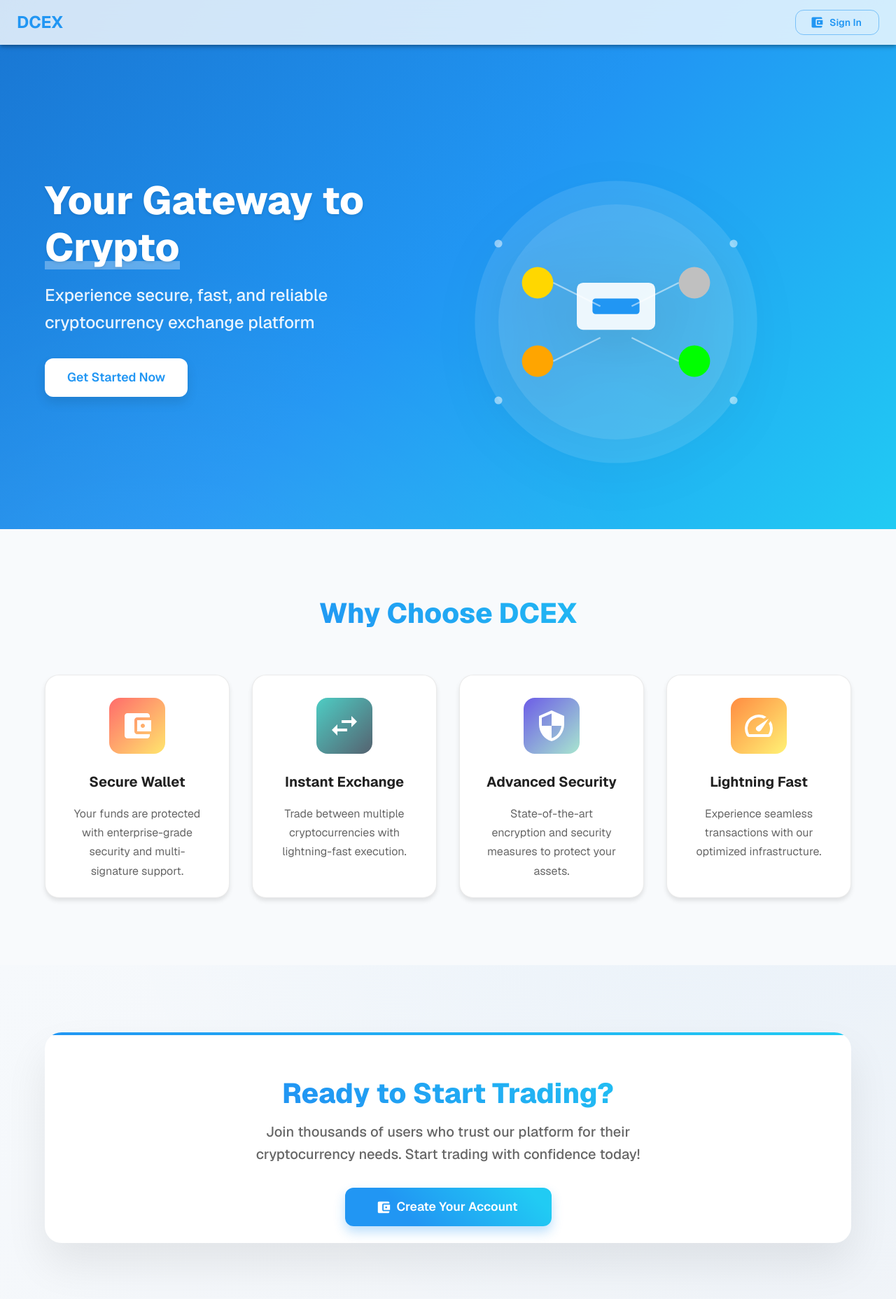
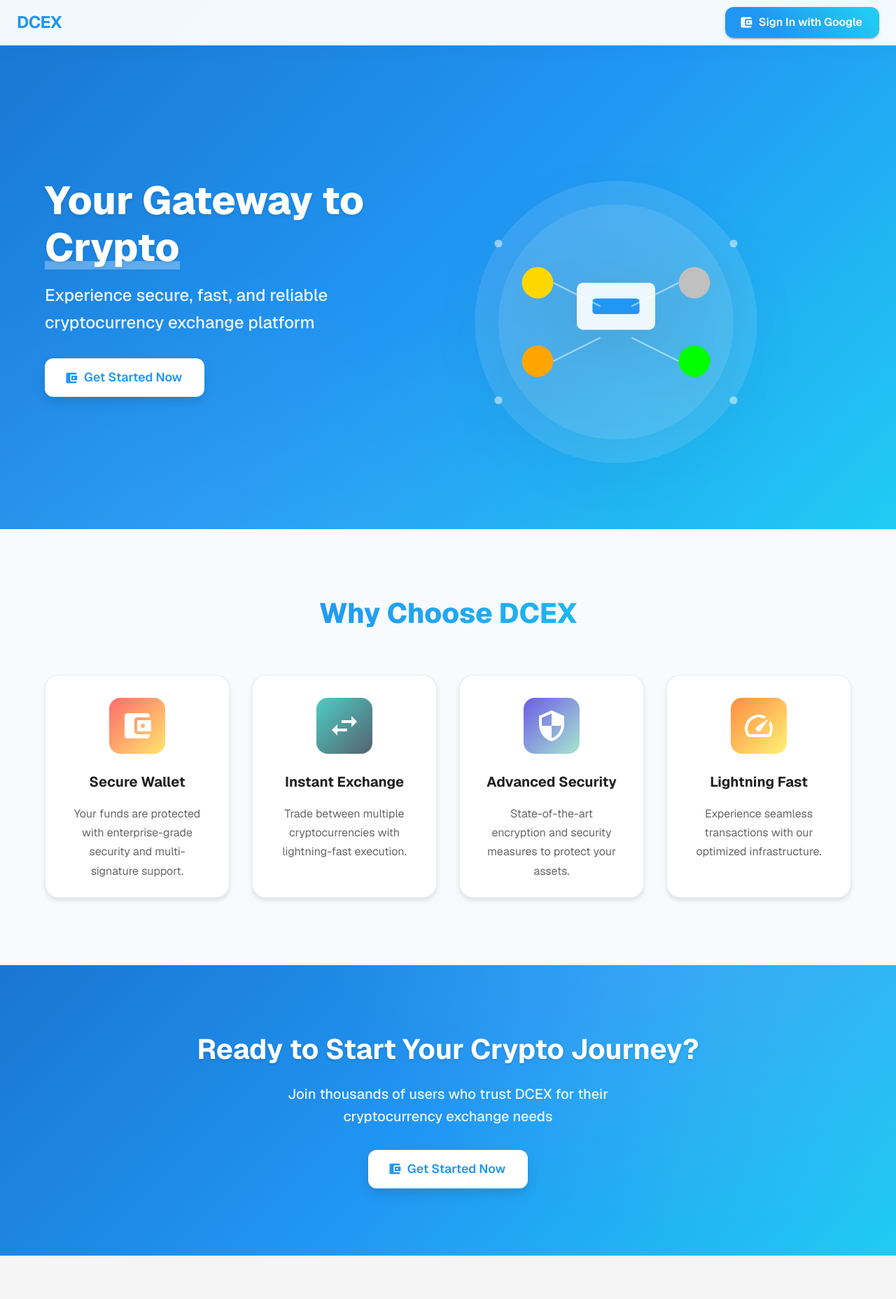
Before and after one commit to h-lakshman/wallet_as_a_service, a Next.js app in the folder frontend/: page / in a window 1280 px wide. Shown: the top 1856 px of the page at 70% size. After the commit the page ends 1794 px from the top, so only its background shows below. Built offline with nearby package versions, Linux system fonts and the light colour scheme; no server answers; what @mui/material-nextjs would draw is missing.

Commit message:
updated landing page to use button render

```diff
--- a/frontend/app/components/CTASection.tsx
+++ b/frontend/app/components/CTASection.tsx
@@ -8,15 +8,15 @@ import {
   Container,
   Typography,
 } from "@mui/material";
-import { AccountBalanceWallet } from "@mui/icons-material";
-import { signIn } from "next-auth/react";
+import AuthButton from "./AuthButton";
 
 export default function CTASection() {
   return (
     <Box
       sx={{
         py: { xs: 8, sm: 12 },
-        background: "linear-gradient(135deg, #f6f9fc 0%, #f1f4f8 100%)",
+        background:
+          "linear-gradient(135deg, #1976d2 0%, #2196f3 50%, #21CBF3 100%)",
         position: "relative",
         overflow: "hidden",
         "&::before": {
@@ -27,83 +27,45 @@ export default function CTASection() {
           right: 0,
           bottom: 0,
           background:
-            "radial-gradient(circle at 80% -60%, #2196f3 0%, transparent 70%)",
-          opacity: 0.05,
+            "radial-gradient(circle at 80% -50%, rgba(255,255,255,0.15) 0%, rgba(255,255,255,0) 50%)",
         },
       }}
     >
       <Container maxWidth="lg">
-        <Card
+        <Box
           sx={{
-            borderRadius: "24px",
-            overflow: "hidden",
+            textAlign: "center",
             position: "relative",
-            boxShadow: "0 30px 60px rgba(0,0,0,0.08)",
-            "&::before": {
-              content: '""',
-              position: "absolute",
-              top: 0,
-              left: 0,
-              right: 0,
-              height: "4px",
-              background: "linear-gradient(90deg, #2196f3 0%, #21CBF3 100%)",
-            },
+            zIndex: 1,
           }}
         >
-          <CardContent sx={{ p: { xs: 4, sm: 8 }, textAlign: "center" }}>
           <Typography
-              variant="h3"
-              gutterBottom
+            variant="h2"
             sx={{
-                fontWeight: 800,
+              color: "white",
+              mb: 3,
+              fontWeight: 700,
               fontSize: { xs: "2rem", sm: "2.5rem" },
-                mb: 2,
-                background: "linear-gradient(45deg, #2196f3 30%, #21CBF3 90%)",
-                WebkitBackgroundClip: "text",
-                WebkitTextFillColor: "transparent",
+              textShadow: "0 2px 4px rgba(0,0,0,0.1)",
             }}
           >
-              Ready to Start Trading?
+            Ready to Start Your Crypto Journey?
           </Typography>
           <Typography
             variant="h6"
             sx={{
-                color: "text.secondary",
+              color: "rgba(255,255,255,0.9)",
               mb: 4,
               maxWidth: "600px",
               mx: "auto",
               lineHeight: 1.6,
-                fontWeight: 500,
             }}
           >
-              Join thousands of users who trust our platform for their
-              cryptocurrency needs. Start trading with confidence today!
+            Join thousands of users who trust DCEX for their cryptocurrency
+            exchange needs
           </Typography>
-            <Button
-              variant="contained"
-              size="large"
-              onClick={() => signIn("google")}
-              startIcon={<AccountBalanceWallet />}
-              sx={{
-                px: 6,
-                py: 1.5,
-                fontSize: "1.1rem",
-                fontWeight: 600,
-                borderRadius: "12px",
-                textTransform: "none",
-                background: "linear-gradient(45deg, #2196f3 30%, #21CBF3 90%)",
-                boxShadow: "0 8px 16px rgba(33, 150, 243, 0.3)",
-                "&:hover": {
-                  transform: "translateY(-2px)",
-                  boxShadow: "0 12px 20px rgba(33, 150, 243, 0.4)",
-                },
-                transition: "all 0.2s ease-in-out",
-              }}
-            >
-              Create Your Account
-            </Button>
-          </CardContent>
-        </Card>
+          <AuthButton buttonStyle="white" size="large" />
+        </Box>
       </Container>
     </Box>
   );
--- a/frontend/app/components/HeroSection.tsx
+++ b/frontend/app/components/HeroSection.tsx
@@ -1,10 +1,92 @@
 "use client";
-
-import { Box, Button, Container, Grid, Typography } from "@mui/material";
-import { signIn } from "next-auth/react";
-import Image from "next/image";
+import {
+  Box,
+  Button,
+  Container,
+  Grid,
+  Typography,
+  Skeleton,
+} from "@mui/material";
+import { signIn, signOut, useSession } from "next-auth/react";
+import { useRouter } from "next/navigation";
+import AuthButton from "./AuthButton";
 
 export default function HeroSection() {
+  const { data: session, status } = useSession();
+  const router = useRouter();
+
+  const renderActionButton = () => {
+    if (status === "loading") {
+      return (
+        <Skeleton
+          variant="rectangular"
+          width={200}
+          height={48}
+          sx={{
+            borderRadius: "12px",
+            bgcolor: "rgba(255, 255, 255, 0.2)",
+          }}
+        />
+      );
+    }
+
+    if (session?.user) {
+      return (
+        <Button
+          variant="contained"
+          size="large"
+          onClick={() => router.push("/dashboard")}
+          sx={{
+            bgcolor: "white",
+            color: "primary.main",
+            px: 4,
+            py: 1.5,
+            fontSize: "1.1rem",
+            fontWeight: 600,
+            borderRadius: "12px",
+            textTransform: "none",
+            boxShadow: "0 8px 16px rgba(0,0,0,0.1)",
+            "&:hover": {
+              bgcolor: "rgba(255,255,255,0.9)",
+              transform: "translateY(-2px)",
+              boxShadow: "0 12px 20px rgba(0,0,0,0.15)",
+            },
+            transition: "all 0.2s ease-in-out",
+          }}
+        >
+          Go to Dashboard
+        </Button>
+      );
+    }
+
+    return (
+      <Button
+        variant="contained"
+        size="large"
+        onClick={() => signIn("google")}
+        sx={{
+          bgcolor: "white",
+          color: "primary.main",
+          px: 4,
+          py: 1.5,
+          fontSize: "1.1rem",
+          fontWeight: 600,
+          borderRadius: "12px",
+          textTransform: "none",
+          boxShadow: "0 8px 16px rgba(0,0,0,0.1)",
+          "&:hover": {
+            bgcolor: "rgba(255,255,255,0.9)",
+            transform: "translateY(-2px)",
+            boxShadow: "0 12px 20px rgba(0,0,0,0.15)",
+          },
+          transition: "all 0.2s ease-in-out",
+        }}
+      >
+        Get Started Now
+      </Button>
+    );
+  };
+
   return (
     <Box
       sx={{
@@ -73,30 +155,7 @@ export default function HeroSection() {
                 Experience secure, fast, and reliable cryptocurrency exchange
                 platform
               </Typography>
-              <Button
-                variant="contained"
-                size="large"
-                onClick={() => signIn("google")}
-                sx={{
-                  bgcolor: "white",
-                  color: "primary.main",
-                  px: 4,
-                  py: 1.5,
-                  fontSize: "1.1rem",
-                  fontWeight: 600,
-                  borderRadius: "12px",
-                  textTransform: "none",
-                  boxShadow: "0 8px 16px rgba(0,0,0,0.1)",
-                  "&:hover": {
-                    bgcolor: "rgba(255,255,255,0.9)",
-                    transform: "translateY(-2px)",
-                    boxShadow: "0 12px 20px rgba(0,0,0,0.15)",
-                  },
-                  transition: "all 0.2s ease-in-out",
-                }}
-              >
-                Get Started Now
-              </Button>
+              <AuthButton buttonStyle="white" size="large" />
             </Box>
           </Grid>
           <Grid size={{ xs: 12, md: 6 }}>
--- a/frontend/app/components/Navbar.tsx
+++ b/frontend/app/components/Navbar.tsx
@@ -1,23 +1,18 @@
 "use client";
 
-import {
-  AppBar,
-  Box,
-  Button,
-  Container,
-  Stack,
-  Toolbar,
-  Typography,
-} from "@mui/material";
-import { AccountBalanceWallet } from "@mui/icons-material";
-import { signIn, signOut, useSession } from "next-auth/react";
+import { AppBar, Container, Stack, Toolbar, Typography } from "@mui/material";
+import AuthButton from "./AuthButton";
 
 export default function Navbar() {
-  const session = useSession();
   return (
     <AppBar
       position="fixed"
-      sx={{ bgcolor: "rgba(255, 255, 255, 0.8)", backdropFilter: "blur(20px)" }}
+      sx={{
+        background: "rgba(255, 255, 255, 0.95)",
+        backdropFilter: "blur(8px)",
+        borderBottom: "1px solid rgba(0, 0, 0, 0.08)",
+        boxShadow: "0 4px 30px rgba(0, 0, 0, 0.03)",
+      }}
     >
       <Container maxWidth="xl">
         <Toolbar disableGutters>
@@ -30,43 +25,13 @@ export default function Navbar() {
               background: "linear-gradient(45deg, #2196f3 30%, #21CBF3 90%)",
               WebkitBackgroundClip: "text",
               WebkitTextFillColor: "transparent",
+              letterSpacing: "-0.02em",
             }}
           >
             DCEX
           </Typography>
           <Stack direction="row" spacing={2}>
-            {session.data?.user ? (
-              <Button
-                variant="outlined"
-                color="primary"
-                onClick={() => signOut()}
-                startIcon={<AccountBalanceWallet />}
-              sx={{
-                borderRadius: "12px",
-                textTransform: "none",
-                px: 3,
-                "&:hover": {
-                  backgroundColor: "rgba(33, 150, 243, 0.04)",
-                },
-              }}
-            >
-                Sign In
-              </Button>
-            ) : (
-              <Button
-                variant="outlined"
-                color="primary"
-                onClick={() => signIn()}
-                startIcon={<AccountBalanceWallet />}
-                sx={{
-                  borderRadius: "12px",
-                  textTransform: "none",
-                  px: 3,
-                }}
-              >
-                Sign In
-              </Button>
-            )}
+            <AuthButton buttonStyle="primary" />
           </Stack>
         </Toolbar>
       </Container>
```
Lines whose indentation alone changed are shown as unchanged.
